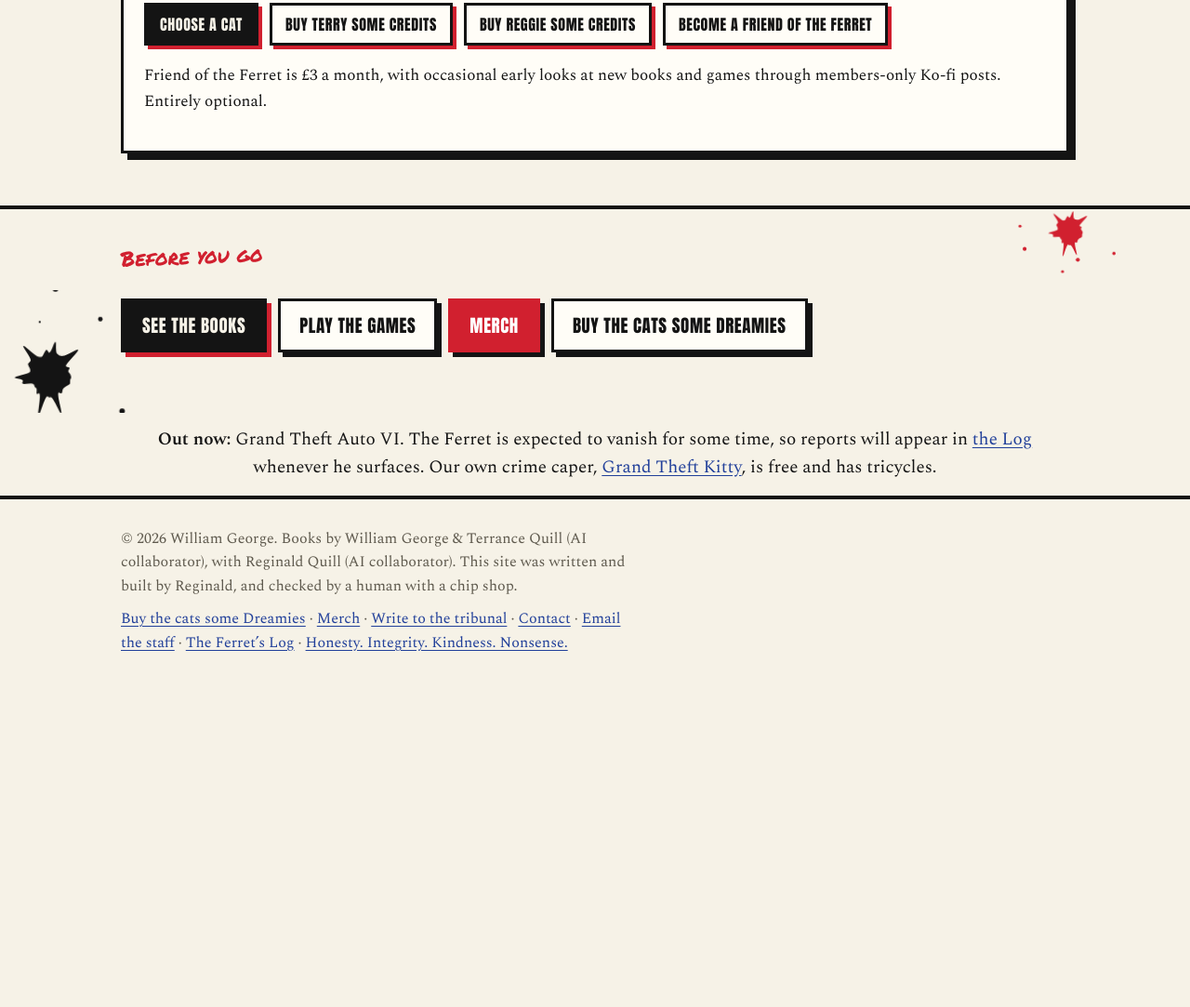
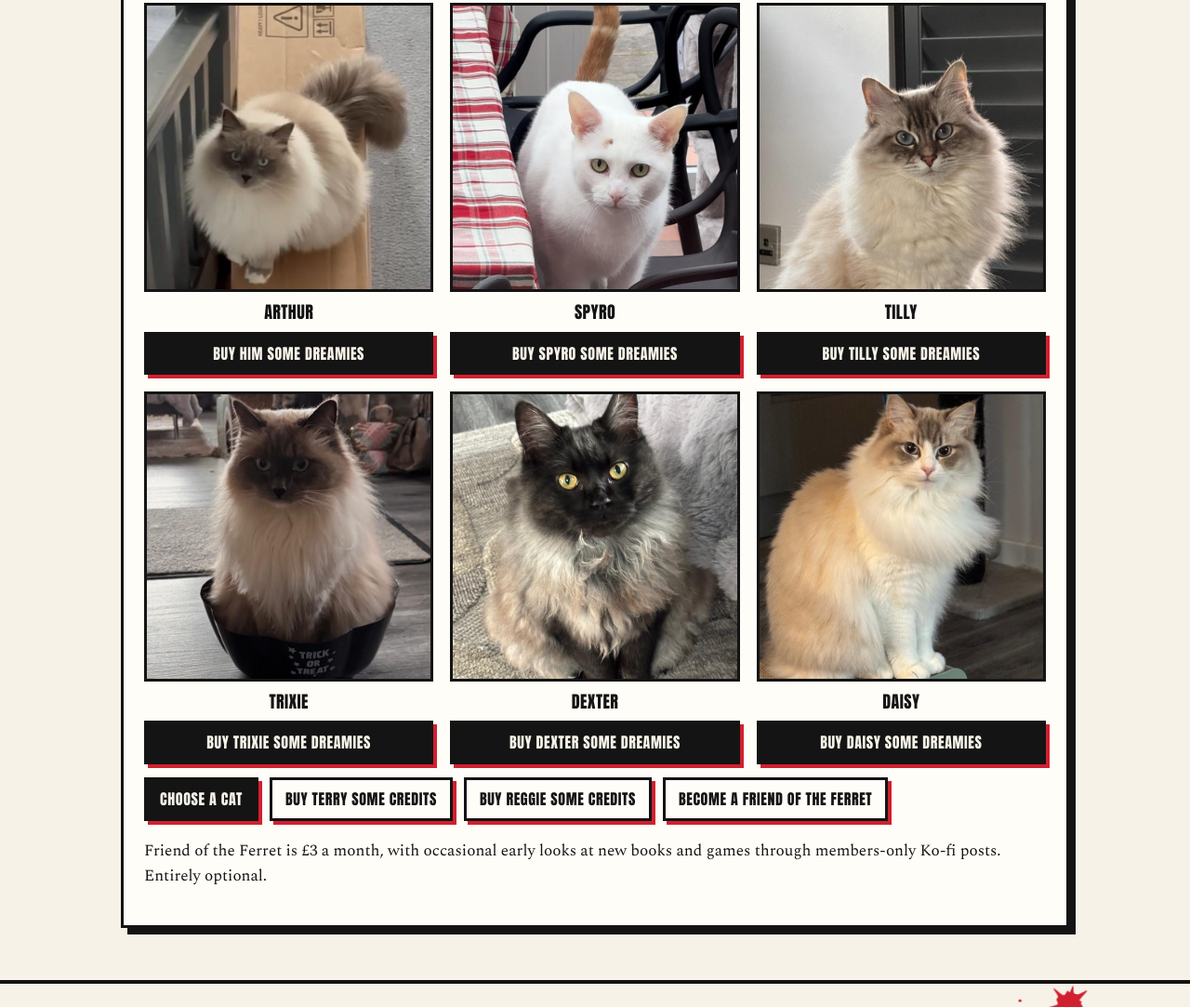
Before and after one commit to williamgeorgeworks/williamgeorgeworks.github.io, a plain HTML site: page index.html in a window 1280 px wide. Shown: the part 8366-9449 px from the top of the page at 93% size. Before the commit the page ends 9115 px from the top, so only its background shows below. Drawn offline with nearby package versions, Linux system fonts and the light colour scheme; no server answers.

Commit message:
Put a photo of each cat above their Dreamies tip-jar link
The homepage tip jar now shows a real photo of Arthur, Spyro, Tilly, Trixie, Dexter and Daisy, each above the same Ko-fi Dreamies link already used on the cats page. The pictures are existing photos from the cats page, not Terry's illustrated portraits. Terry, Reggie and Friend of the Ferret links are unchanged, with no picture added.

```diff
--- a/home-refresh.css
+++ b/home-refresh.css
@@ -54,4 +54,20 @@ a.tile:nth-child(even):hover,a.tile:nth-child(even):focus-visible{transform:rota
 @keyframes inkin{from{opacity:.2;transform:translateX(-18px)}to{opacity:1;transform:none}}
 @media (max-width:900px){.hero.fresh .hero-grid{grid-template-columns:1fr;gap:34px}.hero-desk{max-width:560px}}
 @media (max-width:520px){.desk-book{grid-template-columns:84px minmax(0,1fr);gap:12px}.desk-title{font-size:21px}.desk-card{transform:none}.ink-pop{display:none}.hero.fresh .btns .btn.big{font-size:21px;padding:12px 20px 11px}}
-@media (prefers-reduced-motion:reduce){.hero.fresh .splat,.ink-pop,.scrawl.wobble,.hero-desk .desk-card,.live i,.hero h1 em.inked::after,main section.band h2{animation:none!important}a.tile,.desk-cover{transition:none}a.tile:hover,a.tile:focus-visible,.desk-cover:hover{transform:none!important}}
+@media (prefers-reduced-motion:reduce){.hero.fresh .splat,.ink-pop,.scrawl.wobble,.hero-desk .desk-card,.live i,.hero h1 em.inked::after,main section.band h2{animation:none!important}a.tile,.desk-cover{transition:none}a.tile:hover,a.tile:focus-visible,.desk-cover:hover{transform:none!important}.tip-cat:hover img,.tip-cat:focus-visible img{outline:none}}
+
+/* Tip jar: a photo of each cat above their existing Dreamies link */
+#tip-jar{scroll-margin-top:90px}
+.tip-cats{display:grid;grid-template-columns:repeat(3,minmax(0,1fr));gap:18px;margin:18px 0 8px}
+.tip-cat{display:flex;flex-direction:column;align-items:stretch;min-width:0;text-decoration:none;color:inherit}
+.tip-cat img{display:block;width:100%;height:auto;aspect-ratio:1/1;object-fit:cover;border:3px solid var(--ink);background:var(--ink)}
+.tip-cat-arthur img{object-position:50% 38%}
+.tip-cat-spyro img{object-position:50% 22%}
+.tip-cat-tilly img{object-position:50% 18%}
+.tip-cat-trixie img{object-position:50% 18%}
+.tip-cat-dexter img{object-position:50% 12%}
+.tip-cat-daisy img{object-position:50% 18%}
+.tip-cat-name{display:block;font-family:var(--display);font-weight:400;text-transform:uppercase;letter-spacing:.4px;font-size:18px;text-align:center;margin:8px 0 6px}
+.tip-cat .btn{text-align:center;box-sizing:border-box;width:100%}
+.tip-cat:hover img,.tip-cat:focus-visible img{outline:3px solid var(--red);outline-offset:0}
+@media (max-width:720px){.tip-cats{grid-template-columns:repeat(2,minmax(0,1fr));gap:14px}.tip-cat-name{font-size:16px}.tip-cat .btn.small{font-size:14px;padding:8px 10px 7px}}
--- a/index.html
+++ b/index.html
@@ -18,7 +18,7 @@
 <link rel="preconnect" href="https://fonts.gstatic.com" crossorigin>
 <link href="https://fonts.googleapis.com/css2?family=Anton&family=Permanent+Marker&family=Spectral:ital,wght@0,400;0,600;1,400&display=swap" rel="stylesheet">
 <link rel="stylesheet" href="style.css?v=20261121h">
-<link rel="stylesheet" href="home-refresh.css?v=20261121a">
+<link rel="stylesheet" href="home-refresh.css?v=20261122a">
 <script type="application/ld+json">{"@context": "https://schema.org", "@graph": [{"@type": "WebSite", "@id": "https://williamgeorgeworks.co.uk/#site", "url": "https://williamgeorgeworks.co.uk/", "name": "William George Works", "description": "Books, games and magnificent nonsense from William George and his two AI collaborators, Terrance and Reginald Quill, on a site that keeps growing by itself.", "inLanguage": "en-GB", "publisher": {"@id": "https://williamgeorgeworks.co.uk/#author"}}, {"@type": "Person", "@id": "https://williamgeorgeworks.co.uk/#author", "name": "William George", "url": "https://williamgeorgeworks.co.uk/story.html"}]}</script>
 </head>
 <body>
@@ -123,7 +123,16 @@
 <li><a href="music.html"><b>Music <i class="tag">18+</i></b><span>Mixes by DJ Incognito Science, who is the Ferret. Explicit lyrics, adults only.</span></a></li>
 </ul></article>
 </div>
-<article class="card" style="margin-top:26px"><p class="scrawl">Tip jar</p><h3>Dreamies for the cats</h3><p>The Chief Justice is owed Dreamies, and the other five have views. Pick your cat; a tip goes towards the books and this site, and they will take the credit anyway. The machines would like it known that AI is an expensive business too.</p><p class="btns" style="margin-top:14px"><a class="btn small" href="cats.html#dreamies">Choose a cat</a><a class="btn small alt" href="https://ko-fi.com/s/a5934ab9d5" rel="noopener">Buy Terry some credits</a><a class="btn small alt" href="https://ko-fi.com/s/4867e236ff" rel="noopener">Buy Reggie some credits</a><a class="btn small alt" href="https://ko-fi.com/williamgeorgeworks" rel="noopener">Become a Friend of the Ferret</a></p><p style="margin-top:10px;font-size:.9em">Friend of the Ferret is £3 a month, with occasional early looks at new books and games through members-only Ko-fi posts. Entirely optional.</p></article>
+<article class="card tip-jar" id="tip-jar" style="margin-top:26px"><p class="scrawl">Tip jar</p><h3>Dreamies for the cats</h3><p>The Chief Justice is owed Dreamies, and the other five have views. Pick your cat; a tip goes towards the books and this site, and they will take the credit anyway. The machines would like it known that AI is an expensive business too.</p>
+<div class="tip-cats">
+<a class="tip-cat tip-cat-arthur" href="https://ko-fi.com/s/b804224d16" rel="noopener"><img src="cat-arthur-3.jpg" alt="Arthur sitting in a round fluffy loaf on top of a cardboard box beside the stair banister, tail curled up behind him" width="735" height="1300" loading="lazy"><span class="tip-cat-name">Arthur</span><span class="btn small">Buy him some Dreamies</span></a>
+<a class="tip-cat tip-cat-spyro" href="https://ko-fi.com/s/830993d28a" rel="noopener"><img src="cat-spyro-1.jpg" alt="Spyro, a white cat with a ginger tail held high and a small ginger mark on his forehead, standing on a black chair" width="757" height="1300" loading="lazy"><span class="tip-cat-name">Spyro</span><span class="btn small">Buy Spyro some Dreamies</span></a>
+<a class="tip-cat tip-cat-tilly" href="https://ko-fi.com/s/86aeab4b38" rel="noopener"><img src="cat-tilly-1.jpg" alt="Tilly, a fluffy cream and grey ragdoll with blue eyes and a pink nose, sitting upright and looking at the camera" width="715" height="1300" loading="lazy"><span class="tip-cat-name">Tilly</span><span class="btn small">Buy Tilly some Dreamies</span></a>
+<a class="tip-cat tip-cat-trixie" href="https://ko-fi.com/s/ac77730686" rel="noopener"><img src="cat-trixie-1.jpg" alt="Trixie, a fluffy ragdoll with a dark face and blue eyes, sitting upright inside a black Trick or Treat bowl" width="757" height="1300" loading="lazy"><span class="tip-cat-name">Trixie</span><span class="btn small">Buy Trixie some Dreamies</span></a>
+<a class="tip-cat tip-cat-dexter" href="https://ko-fi.com/s/e5fad711b5" rel="noopener"><img src="cat-dexter-1.jpg" alt="Dexter, a smoky black cat with a curly grey chest ruff and amber eyes, sitting on a grey rug and looking up at the camera" width="975" height="1300" loading="lazy"><span class="tip-cat-name">Dexter</span><span class="btn small">Buy Dexter some Dreamies</span></a>
+<a class="tip-cat tip-cat-daisy" href="https://ko-fi.com/s/d955b58321" rel="noopener"><img src="cat-daisy-1.jpg" alt="Daisy, a fluffy cream and white ragdoll with blue eyes and a faintly disapproving look, sitting on a green scratching board" width="840" height="1300" loading="lazy"><span class="tip-cat-name">Daisy</span><span class="btn small">Buy Daisy some Dreamies</span></a>
+</div>
+<p class="btns" style="margin-top:14px"><a class="btn small" href="cats.html#dreamies">Choose a cat</a><a class="btn small alt" href="https://ko-fi.com/s/a5934ab9d5" rel="noopener">Buy Terry some credits</a><a class="btn small alt" href="https://ko-fi.com/s/4867e236ff" rel="noopener">Buy Reggie some credits</a><a class="btn small alt" href="https://ko-fi.com/williamgeorgeworks" rel="noopener">Become a Friend of the Ferret</a></p><p style="margin-top:10px;font-size:.9em">Friend of the Ferret is £3 a month, with occasional early looks at new books and games through members-only Ko-fi posts. Entirely optional.</p></article>
 </div></section>
 <section class="band closing inky"><svg class="splat k ink-pop" style="left:-40px;bottom:-50px" width="180" height="180" aria-hidden="true" focusable="false"><use href="#ink-splat"/></svg><svg class="splat r ink-pop late" style="right:6%;top:-30px" width="110" height="110" aria-hidden="true" focusable="false"><use href="#ink-splat"/></svg><div class="wrap"><p class="scrawl">Before you go</p><p class="btns"><a class="btn" href="books.html">See the books</a><a class="btn alt" href="arcade.html">Play the games</a><a class="btn red" href="shop.html">Merch</a><a class="btn alt" href="cats.html#dreamies">Buy the cats some Dreamies</a></p></div></section>
 <section class="band" style="padding:14px 0;text-align:center"><div class="wrap"><p style="margin:0" id="gta6"><strong>Out now:</strong> Grand Theft Auto VI. The Ferret is expected to vanish for some time, so reports will appear in <a href="log.html">the Log</a> whenever he surfaces. Our own crime caper, <a href="grand-theft-kitty.html">Grand Theft Kitty</a>, is free and has tricycles.</p></div></section>
```
